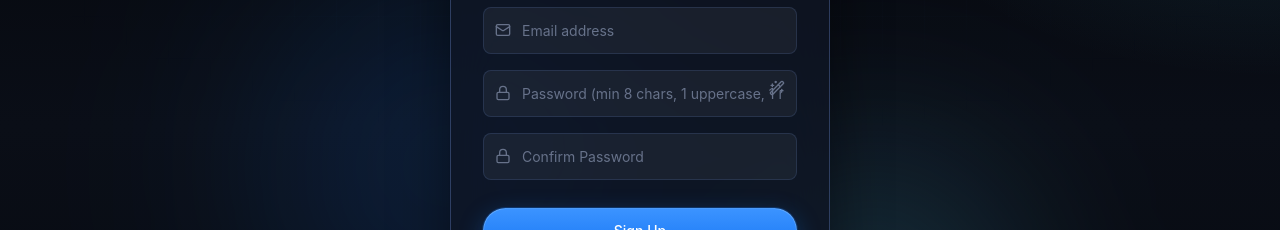
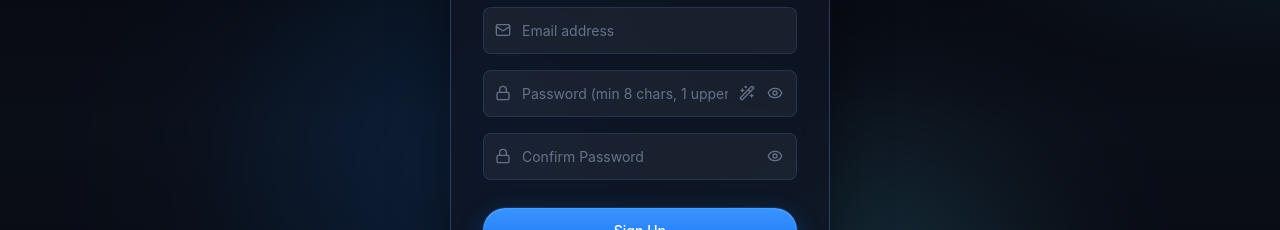
Before and after one commit to manoj-n-dev/WEBISCRAP, a Next.js app in the folder apps/frontend/: page /signup in a window 1280 px wide. Shown: the part 194-424 px from the top of the page. Built offline with nearby package versions, Linux system fonts and the light colour scheme; no server answers.

Commit message:
feat(ui): add interactive password visibility toggle (eye icon) to all password inputs

```diff
--- a/apps/frontend/src/app/(auth)/signup/page.tsx
+++ b/apps/frontend/src/app/(auth)/signup/page.tsx
@@ -161,7 +161,6 @@ export default function SignupPage() {
             disabled={loading}
           />
 
-          <div className="relative">
           <Input
             type="password"
             placeholder="Password (min 8 chars, 1 uppercase, 1 number)"
@@ -170,9 +169,10 @@ export default function SignupPage() {
             icon={<Lock className="w-[16px] h-[16px]" />}
             required
             disabled={loading}
-            />
+            rightElement={
               <button
                 type="button"
+                tabIndex={-1}
                 onClick={() => {
                   const chars = "abcdefghijklmnopqrstuvwxyzABCDEFGHIJKLMNOPQRSTUVWXYZ0123456789!@#$%^&*";
                   let pass = "";
@@ -187,12 +187,14 @@ export default function SignupPage() {
                   setPassword(pass);
                   setConfirmPassword(pass);
                 }}
-              className="absolute right-[12px] top-[10px] text-text-dim hover:text-signal-400 transition-colors"
+                className="text-text-dim hover:text-signal-400 transition-colors flex items-center justify-center p-0.5 rounded hover:bg-white/5 cursor-pointer"
                 title="Generate Strong Password"
+                aria-label="Generate Strong Password"
               >
                 <Wand2 className="w-[16px] h-[16px]" />
               </button>
-          </div>
+            }
+          />
 
           <Input
             type="password"
--- a/apps/frontend/src/components/ui/Input.tsx
+++ b/apps/frontend/src/components/ui/Input.tsx
@@ -1,13 +1,25 @@
 import * as React from "react";
+import { Eye, EyeOff } from "lucide-react";
 import { cn } from "@/lib/utils";
 
 export interface InputProps
   extends React.InputHTMLAttributes<HTMLInputElement> {
   icon?: React.ReactNode;
+  rightElement?: React.ReactNode;
+  showPasswordToggle?: boolean;
 }
 
 const Input = React.forwardRef<HTMLInputElement, InputProps>(
-  ({ className, type, icon, ...props }, ref) => {
+  ({ className, type, icon, rightElement, showPasswordToggle, ...props }, ref) => {
+    const [showPassword, setShowPassword] = React.useState(false);
+
+    const isPassword = type === "password";
+    const hasToggle = isPassword && (showPasswordToggle ?? true);
+    const effectiveType = hasToggle && showPassword ? "text" : type;
+
+    const hasRightContent = Boolean(rightElement || hasToggle);
+    const hasBothRightActions = Boolean(rightElement && hasToggle);
+
     return (
       <div className="relative w-full">
         {icon && (
@@ -16,15 +28,37 @@ const Input = React.forwardRef<HTMLInputElement, InputProps>(
           </div>
         )}
         <input
-          type={type}
+          type={effectiveType}
           className={cn(
             "flex w-full rounded-sm border border-hair bg-white/5 px-[14px] py-[12px] font-body text-[14px] text-text-hi transition-colors file:border-0 file:bg-transparent file:text-sm file:font-medium placeholder:text-text-dim focus-visible:outline-none focus-visible:border-signal-400 focus-visible:shadow-[0_0_0_3px_rgba(20,119,245,0.15)] disabled:cursor-not-allowed disabled:opacity-50",
             icon && "pl-[38px]",
+            hasBothRightActions ? "pr-[68px]" : hasRightContent ? "pr-[38px]" : "",
             className
           )}
           ref={ref}
           {...props}
         />
+        {hasRightContent && (
+          <div className="absolute right-3 top-1/2 -translate-y-1/2 flex items-center gap-2 text-text-dim">
+            {rightElement}
+            {hasToggle && (
+              <button
+                type="button"
+                tabIndex={-1}
+                onClick={() => setShowPassword((prev) => !prev)}
+                className="text-text-dim hover:text-text-hi transition-colors focus:outline-none flex items-center justify-center p-0.5 rounded hover:bg-white/5 cursor-pointer"
+                aria-label={showPassword ? "Hide password" : "Show password"}
+                title={showPassword ? "Hide password" : "Show password"}
+              >
+                {showPassword ? (
+                  <EyeOff className="w-4 h-4" />
+                ) : (
+                  <Eye className="w-4 h-4" />
+                )}
+              </button>
+            )}
+          </div>
+        )}
       </div>
     );
   }
```
Lines whose indentation alone changed are shown as unchanged.
